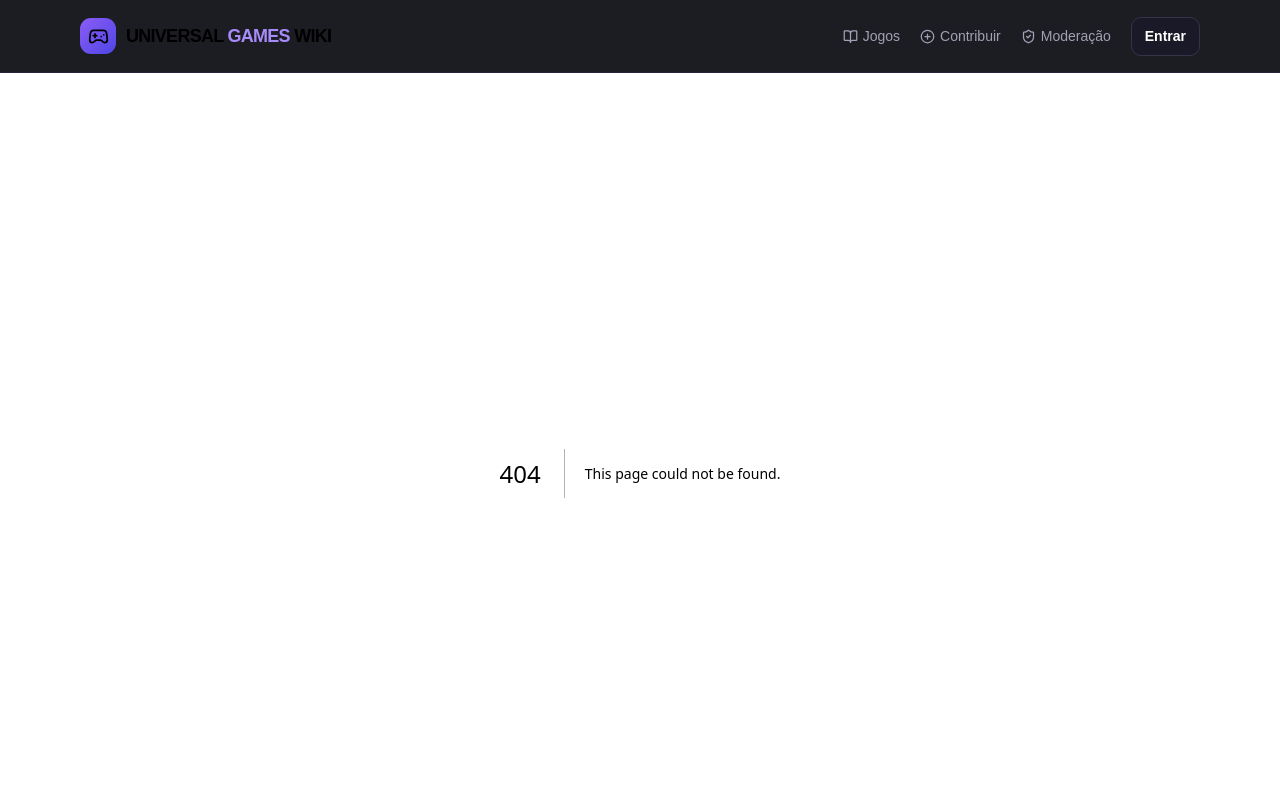
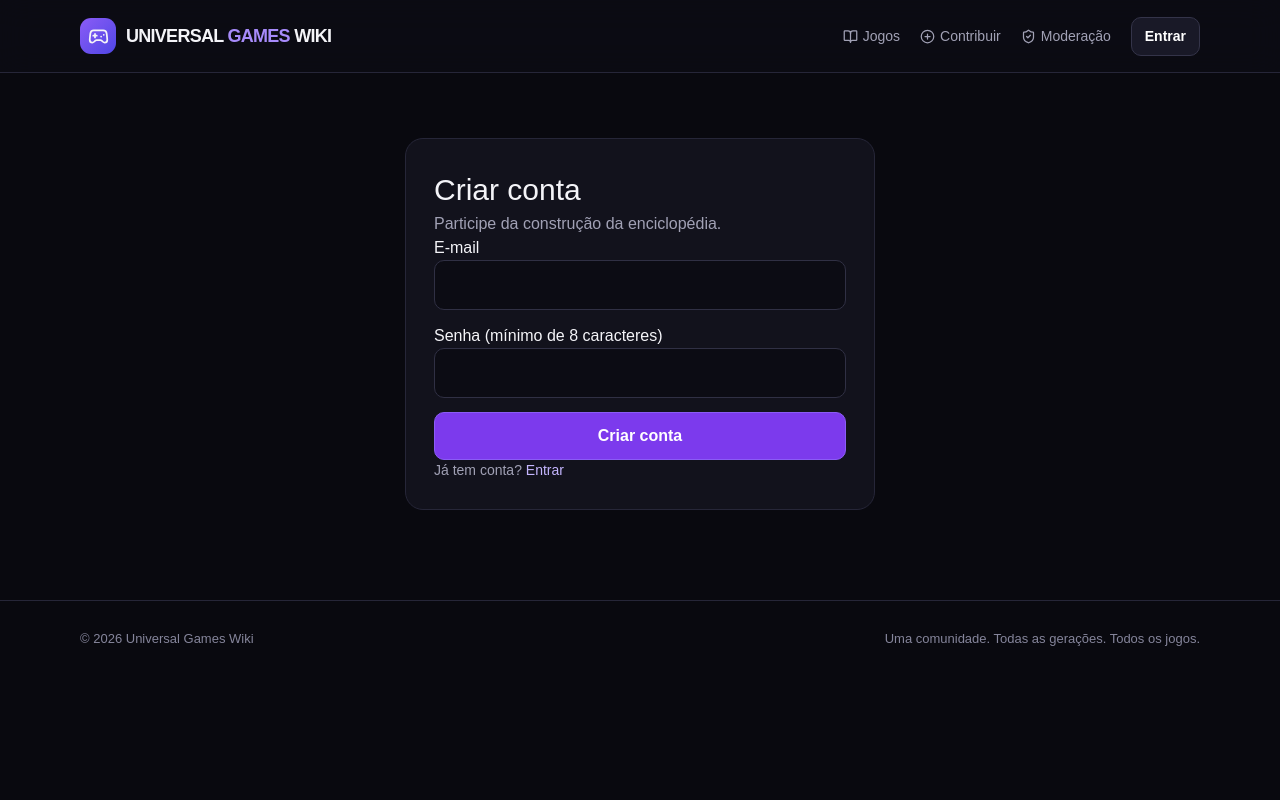
Before and after one commit to davizim140/Universal-Games-Wiki, a Next.js app: page /cadastro in a window 1280 px wide. Before the commit this address had no page. Shown: the top 800 px of the page. Built offline with nearby package versions, Linux system fonts and the light colour scheme.

Commit message:
Add app/cadastro/page.tsx

```diff
--- /dev/null
+++ b/app/cadastro/page.tsx
@@ -0,0 +1,18 @@
+import Link from "next/link";
+import { signUp } from "@/app/actions";
+
+export default async function CadastroPage({ searchParams }: { searchParams: Promise<{ erro?: string }> }) {
+  const p = await searchParams;
+  return <main className="container" style={{ maxWidth: 470, paddingTop: 65 }}>
+    <div className="panel" style={{ padding: 28 }}>
+      <h1 style={{ fontSize: 30, marginTop: 0 }}>Criar conta</h1><p className="muted">Participe da construção da enciclopédia.</p>
+      {p.erro && <p style={{ color: "#fca5a5" }}>{p.erro}</p>}
+      <form action={signUp} style={{ display: "grid", gap: 14 }}>
+        <label>E-mail<input className="field" type="email" name="email" required autoComplete="email" /></label>
+        <label>Senha (mínimo de 8 caracteres)<input className="field" type="password" name="password" minLength={8} required autoComplete="new-password" /></label>
+        <button className="btn" type="submit">Criar conta</button>
+      </form>
+      <p className="muted" style={{ fontSize: 14 }}>Já tem conta? <Link href="/entrar" style={{ color: "#c4b5fd" }}>Entrar</Link></p>
+    </div>
+  </main>;
+}
```
